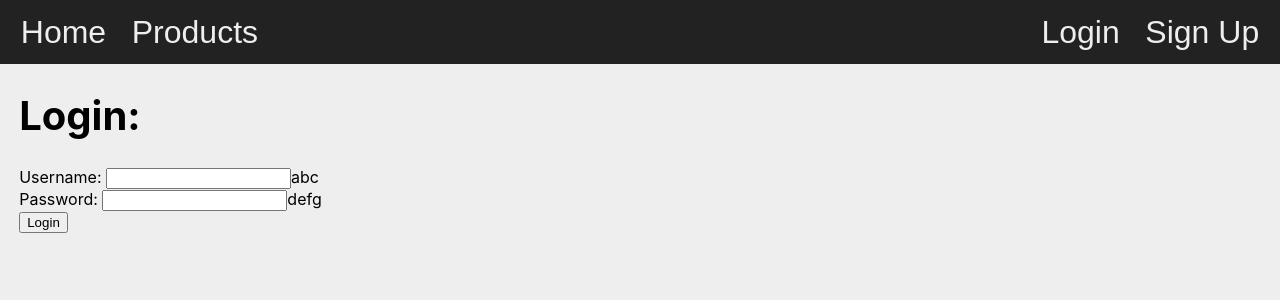
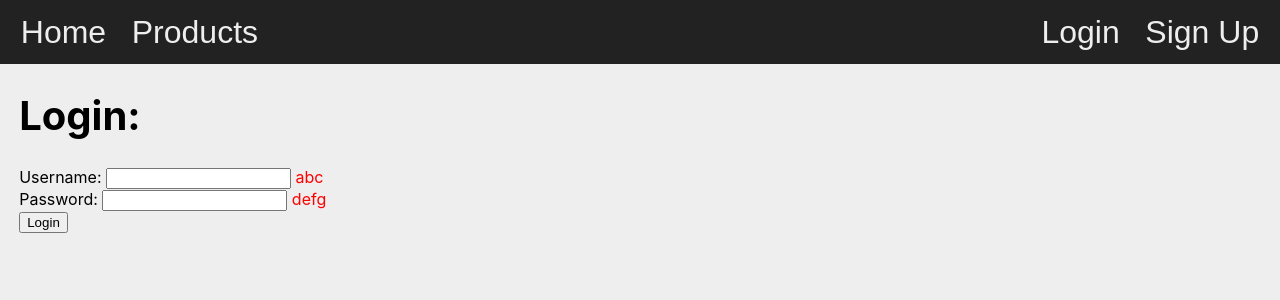
Before and after one commit to OmarThinks/Cantiin-React, a React (Create React App) app in the folder cantiin/: page /login in a window 1280 px wide. Shown: the top 300 px of the page. Built offline with nearby package versions, Linux system fonts and the light colour scheme; no server answers.

Commit message:
login errors styled

```diff
--- a/cantiin/src/components/forms/auth/login.js
+++ b/cantiin/src/components/forms/auth/login.js
@@ -59,12 +59,12 @@ const LoginForm = () => {
 <div>
     <label>Username: </label>
     <input type="text" name="username" value={form.data.username} onChange={handleChange}/>
-    <span className="form-error" name="username">{form.errors.username}</span>
+    <span className="form-error" name="username"> {form.errors.username}</span>
     </div>
     <div>
     <label>Password: </label>
     <input type="text" name="password" value={form.data.password} onChange={handleChange}/>
-    <span className="form-error" name="password">{form.errors.password}</span>
+    <span className="form-error" name="password"> {form.errors.password}</span>
     </div>
     <input type="submit" value="Login"/>
 
--- a/cantiin/src/main.css
+++ b/cantiin/src/main.css
@@ -12,6 +12,9 @@ html{
     padding: 0px;
 }
 
+
+
+.form-error{color:red;}
 
 /*NAVBAR*/
 
```
